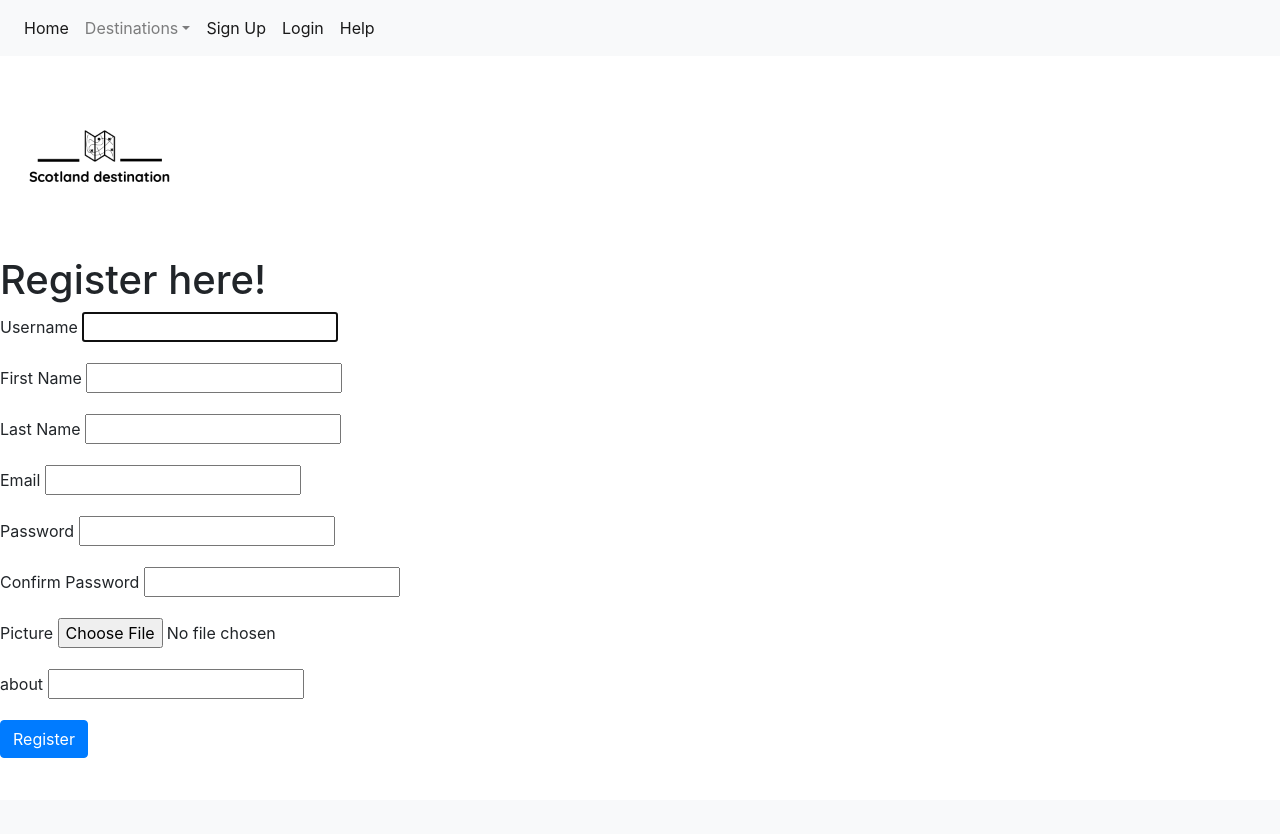
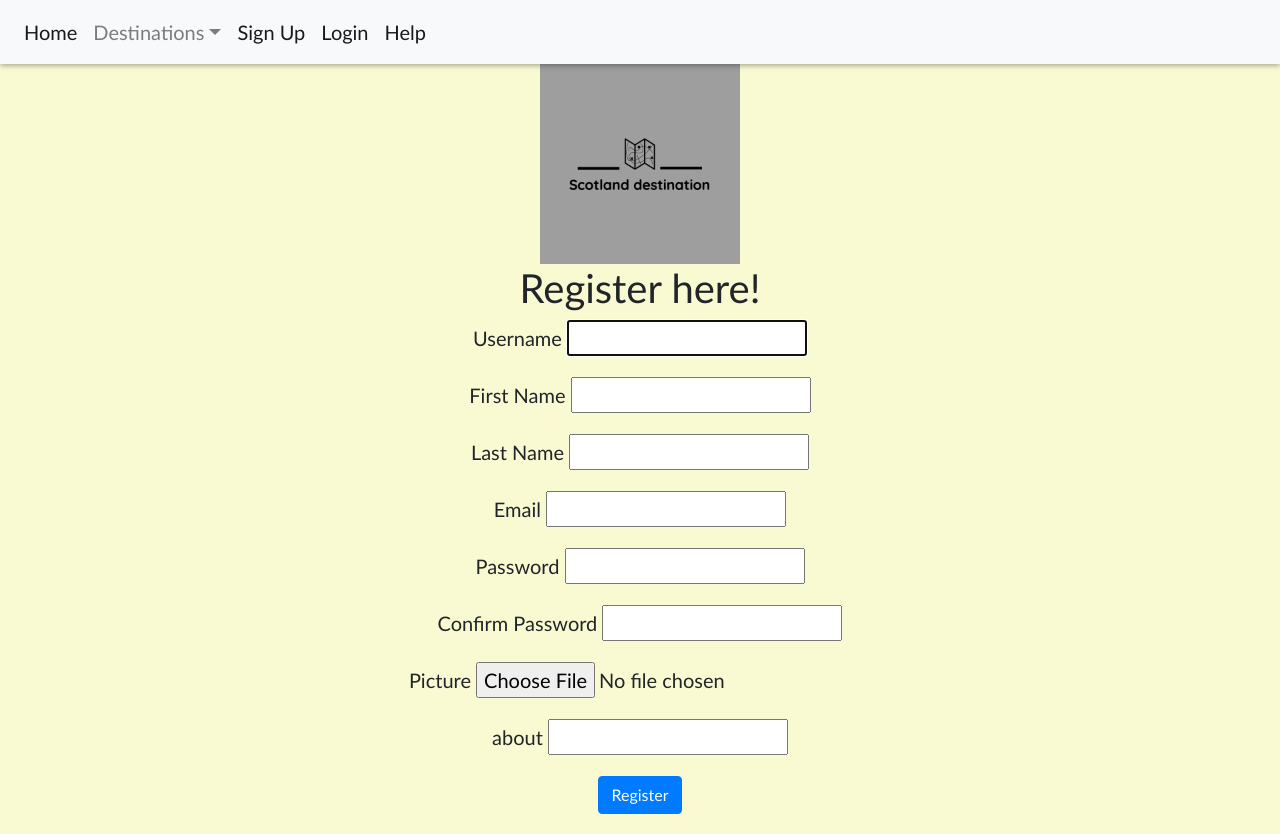
Before and after one commit to lltrx/WAD2-Team-15E, a Django app: page /register/ in a window 1280 px wide. Before the commit the page ends 758 px from the top, so only its background shows below. Run offline with Django 4.2, Linux system fonts and the light colour scheme; grey boxes are pictures that could not be loaded.

Commit message:
Add stylesheet base.css to base.html

```diff
--- a/static/style/base.css
+++ b/static/style/base.css
@@ -8,8 +8,9 @@ body{
 }
 nav {
   background-color: #A0522D;
-  height: 50px;
-  width: 50px;
+  height: 8%;
+  width: 100%;
+  text-align: center;
   display: flex;
   align-items: center;
   justify-content: center;
--- a/static/style/topbar.css
+++ b/static/style/topbar.css
@@ -1,4 +1,4 @@
-nav {
+/* nav {
     background-color: #A0522D;
     height: 50px;
     width: 50px;
@@ -7,7 +7,7 @@ nav {
     justify-content: center;
     box-shadow: 0 2px 5px rgba(0, 0, 0, 0.3);
     overflow: hidden;
-    }
+    } */
   nav.active {
     width: auto;
 
--- a/templates/destination/base.html
+++ b/templates/destination/base.html
@@ -8,10 +8,8 @@
       Historical places - {% block title_block %} {% endblock %}
     </title>
 
-
-
-
     <link rel="stylesheet" href="https://cdn.jsdelivr.net/npm/bootstrap@4.3.1/dist/css/bootstrap.min.css" integrity="sha384-ggOyR0iXCbMQv3Xipma34MD+dH/1fQ784/j6cY/iJTQUOhcWr7x9JvoRxT2MZw1T" crossorigin="anonymous">
+    <link rel="stylesheet" href="{% static 'style/base.css' %}">
   </head>
   <body>
 
@@ -60,7 +58,6 @@
   </nav>
   <img src="{% static 'images/logo2.png' %}" alt="logo"  width="200px" />
    {% block body_block %} {% endblock %}
-
     <script src="https://code.jquery.com/jquery-3.3.1.slim.min.js" integrity="sha384-q8i/X+965DzO0rT7abK41JStQIAqVgRVzpbzo5smXKp4YfRvH+8abtTE1Pi6jizo" crossorigin="anonymous"></script>
     <script src="https://cdn.jsdelivr.net/npm/popper.js@1.14.7/dist/umd/popper.min.js" integrity="sha384-UO2eT0CpHqdSJQ6hJty5KVphtPhzWj9WO1clHTMGa3JDZwrnQq4sF86dIHNDz0W1" crossorigin="anonymous"></script>
     <script src="https://cdn.jsdelivr.net/npm/bootstrap@4.3.1/dist/js/bootstrap.min.js" integrity="sha384-JjSmVgyd0p3pXB1rRibZUAYoIIy6OrQ6VrjIEaFf/nJGzIxFDsf4x0xIM+B07jRM" crossorigin="anonymous"></script>
```
